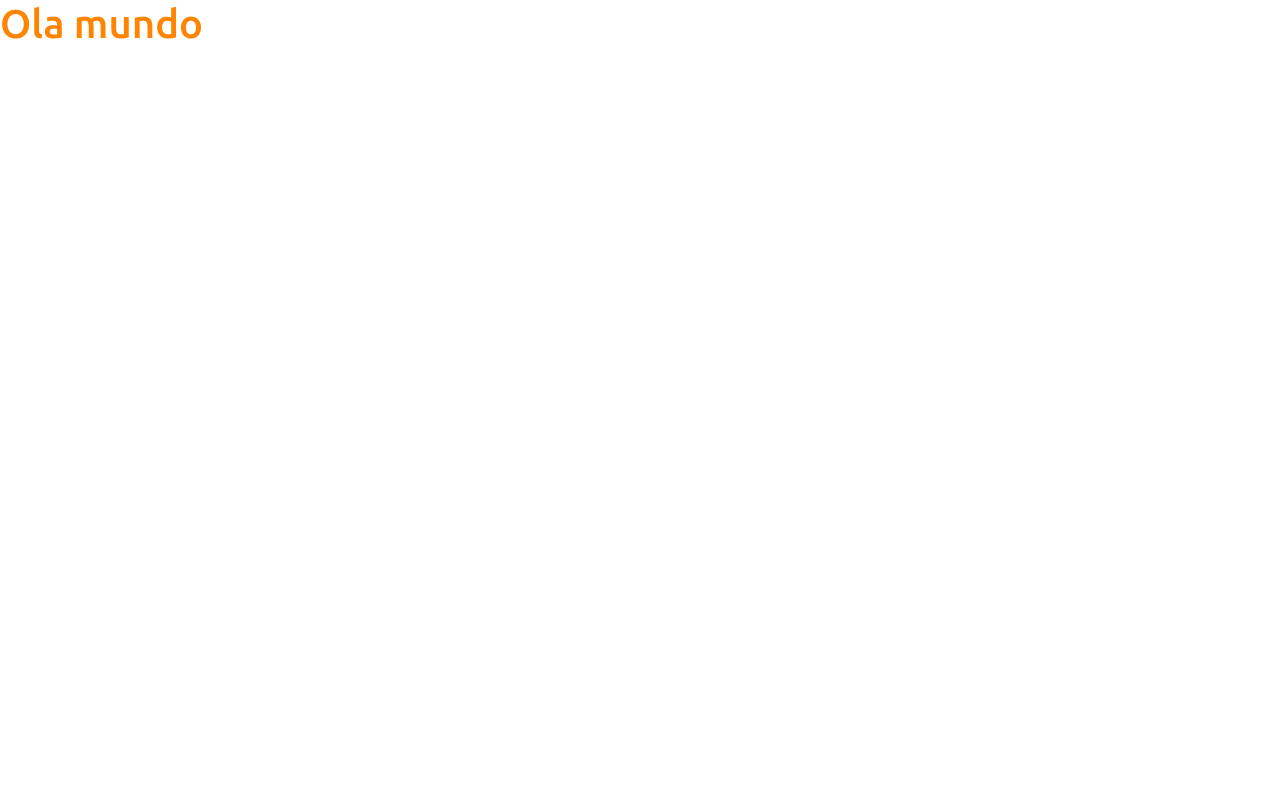
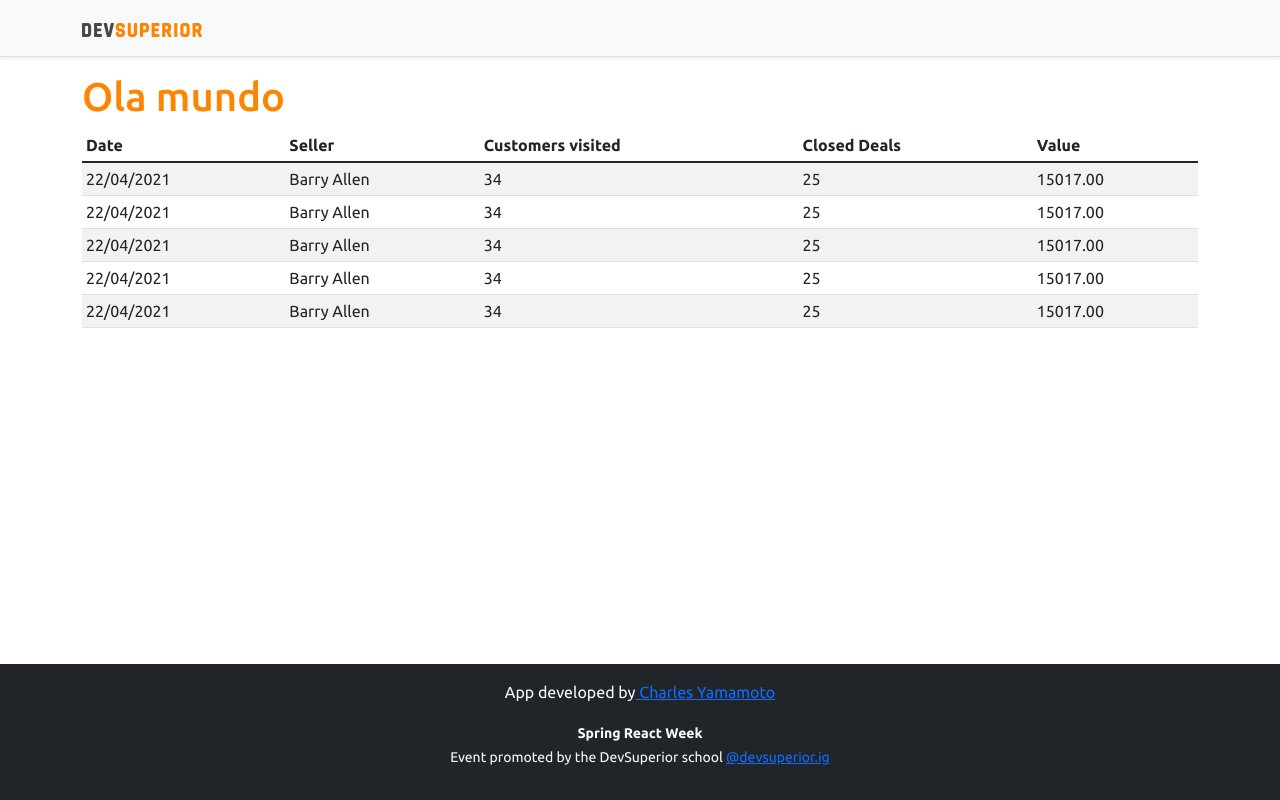
Before and after one commit to Lophiester/projeto-sds4, a React (Create React App) app in the folder frontend/: page / in a window 1280 px wide. Built offline with nearby package versions, Linux system fonts and the light colour scheme.

Commit message:
Basic static components

```diff
--- a/frontend/public/index.html
+++ b/frontend/public/index.html
@@ -1,5 +1,5 @@
 <!DOCTYPE html>
-<html lang="pt_BR">
+<html lang="en">
   <head>
     <meta charset="utf-8" />
     <link rel="icon" href="%PUBLIC_URL%/favicon.ico" />
--- a/frontend/src/App.tsx
+++ b/frontend/src/App.tsx
@@ -1,8 +1,17 @@
+import DataTable from "components/DataTable";
+import Footer from "components/Footer";
+import NavBar from "components/NavBar";
+
 function App() {
   return (
-    <div className="App">
+    <>
+    <NavBar/>
+    <div className="container">
      <h1 className="text-primary">Ola mundo</h1>
+     <DataTable/>
     </div>
+    <Footer/>
+    </>
   );
 }
 
--- /dev/null
+++ b/frontend/src/components/DataTable/index.tsx
@@ -0,0 +1,55 @@
+const DataTable = () => {
+    return (
+        <div className="table-responsive">
+            <table className="table table-striped table-sm">
+                <thead>
+                    <tr>
+                        <th>Date</th>
+                        <th>Seller</th>
+                        <th>Customers visited</th>
+                        <th>Closed Deals</th>
+                        <th>Value</th>
+                    </tr>
+                </thead>
+                <tbody>
+                    <tr>
+                        <td>22/04/2021</td>
+                        <td>Barry Allen</td>
+                        <td>34</td>
+                        <td>25</td>
+                        <td>15017.00</td>
+                    </tr>
+                    <tr>
+                        <td>22/04/2021</td>
+                        <td>Barry Allen</td>
+                        <td>34</td>
+                        <td>25</td>
+                        <td>15017.00</td>
+                    </tr>
+                    <tr>
+                        <td>22/04/2021</td>
+                        <td>Barry Allen</td>
+                        <td>34</td>
+                        <td>25</td>
+                        <td>15017.00</td>
+                    </tr>
+                    <tr>
+                        <td>22/04/2021</td>
+                        <td>Barry Allen</td>
+                        <td>34</td>
+                        <td>25</td>
+                        <td>15017.00</td>
+                    </tr>
+                    <tr>
+                        <td>22/04/2021</td>
+                        <td>Barry Allen</td>
+                        <td>34</td>
+                        <td>25</td>
+                        <td>15017.00</td>
+                    </tr>
+                </tbody>
+            </table>
+        </div>
+    );
+}
+export default DataTable;
--- /dev/null
+++ b/frontend/src/components/Footer/index.tsx
@@ -0,0 +1,13 @@
+const Footer = () => {
+    return (
+        <footer className="footer mt-auto py-3 bg-dark">
+            <div className="container">
+                <p className="text-light">App developed by
+                    <a href="https://github.com/Lophiester/projeto-sds4" target="_blank" rel="noreferrer"> Charles Yamamoto</a></p>
+                <p className="text-light"><small><strong> Spring React Week</strong><br />
+                    Event promoted by the DevSuperior school <a href="https://instagram.com/devsuperior.ig" target="_blank" rel="noreferrer">@devsuperior.ig</a></small></p>
+            </div>
+        </footer>
+    );
+}
+export default Footer;
--- /dev/null
+++ b/frontend/src/components/NavBar/index.tsx
@@ -0,0 +1,13 @@
+import ImgDsDark from 'assets/img/ds-dark.svg';
+const NavBar = () => {
+    return (
+        <div className="d-flex flex-column flex-md-row align-items-center p-3 px-md-4 mb-3 bg-light border-bottom shadow-sm">
+            <div className="container">
+                <nav className="my-2 my-md-0 mr-md-3">
+                    <img src={ImgDsDark} alt="DevSuperior" width="120" />
+                </nav>
+            </div>
+        </div>
+    )
+}
+export default NavBar;
```
Also changed, not shown: frontend/src/assets/img/ds-dark.svg (added).
